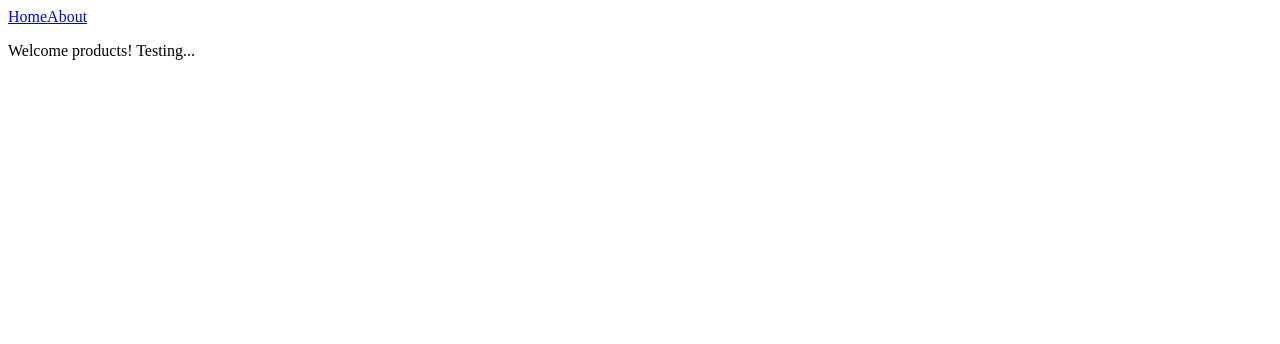
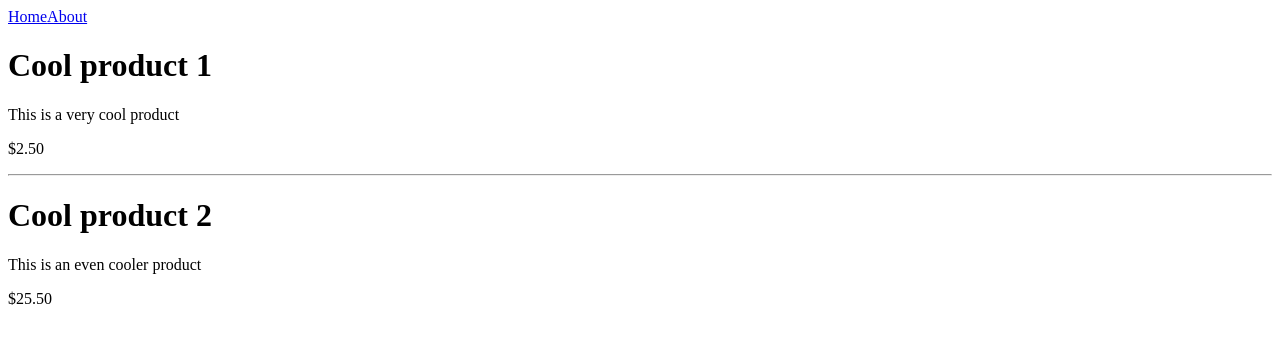
Before and after one commit to spacekey28/ecommerce-next-app, a Next.js app: page /products in a window 1280 px wide. Shown: the top 344 px of the page. Built offline with nearby package versions, Linux system fonts and the light colour scheme.

Commit message:
playaround with fetching pokemon api

```diff
--- a/package.json
+++ b/package.json
@@ -12,6 +12,7 @@
   "author": "Peter Son",
   "license": "ISC",
   "dependencies": {
+    "axios": "^0.21.1",
     "next": "^10.0.6",
     "react": "^17.0.1",
     "react-dom": "^17.0.1"
--- /dev/null
+++ b/pages/products.js
@@ -0,0 +1,15 @@
+const Products = () => {
+  return (
+    <>
+      <h1>Cool product 1</h1>
+      <p>This is a very cool product</p>
+      <p>$2.50</p>
+      <hr />
+      <h1>Cool product 2</h1>
+      <p>This is an even cooler product</p>
+      <p>$25.50</p>
+    </>
+  )
+}
+
+export default Products;
```
Also changed, not shown: pages/client-side.js (added, +50 -0 lines), 1 other file (tests, documents, lock files or other folders).
